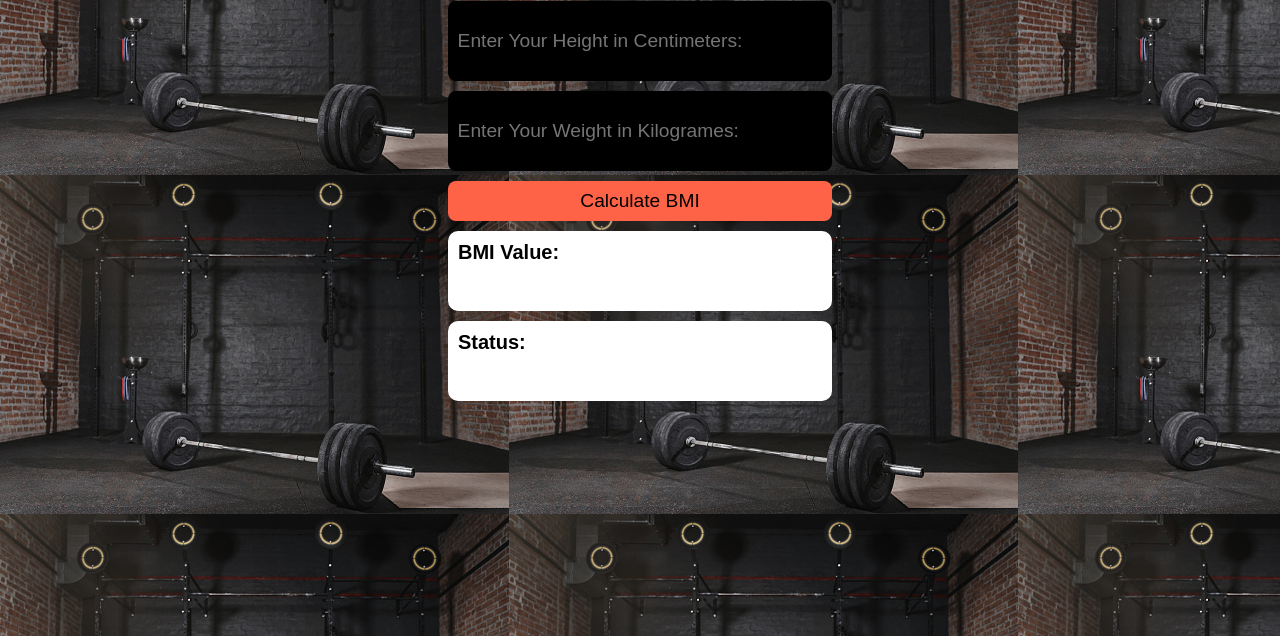
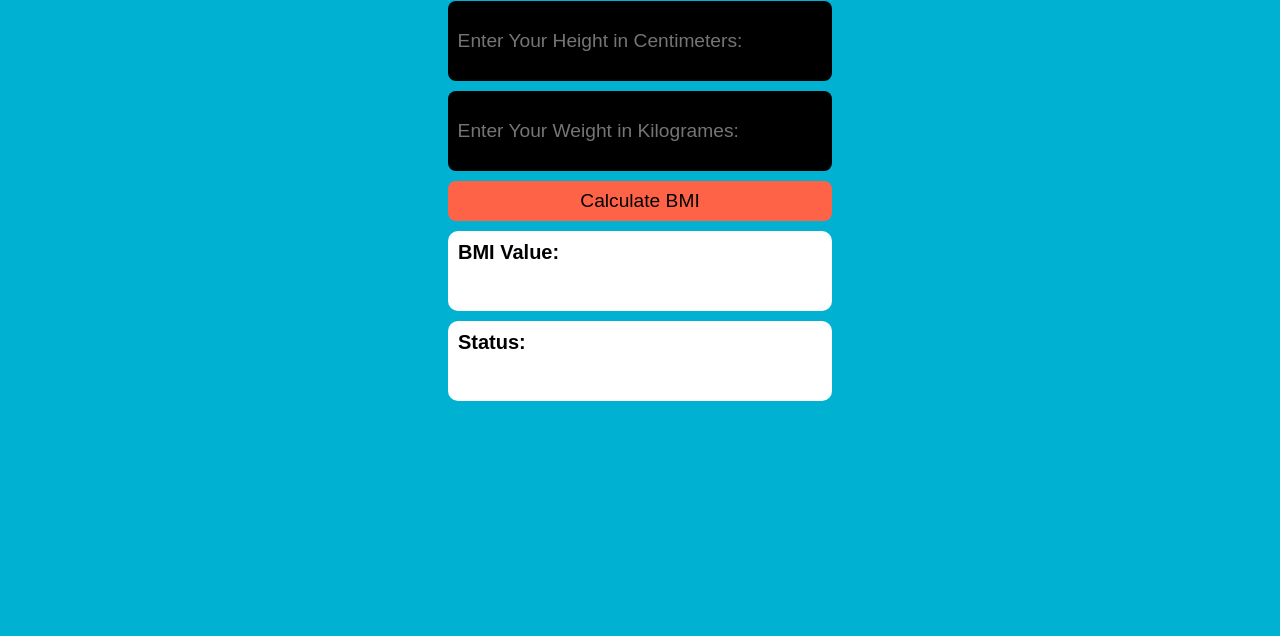
Before and after one commit to Prannav-Bansal/brixnotcomplete, a plain HTML site: page bmi/bmi.html in a window 1280 px wide. Shown: the part 164-800 px from the top of the page. Drawn offline with Linux system fonts and the light colour scheme.

Commit message:
Update main.css

```diff
--- a/bmi/main.css
+++ b/bmi/main.css
@@ -10,7 +10,7 @@
 
 }
 body{
-    background : url('/images/bmibg.jpg');
+    background : #00b1d2ff;
 }
 
 h1{
```
